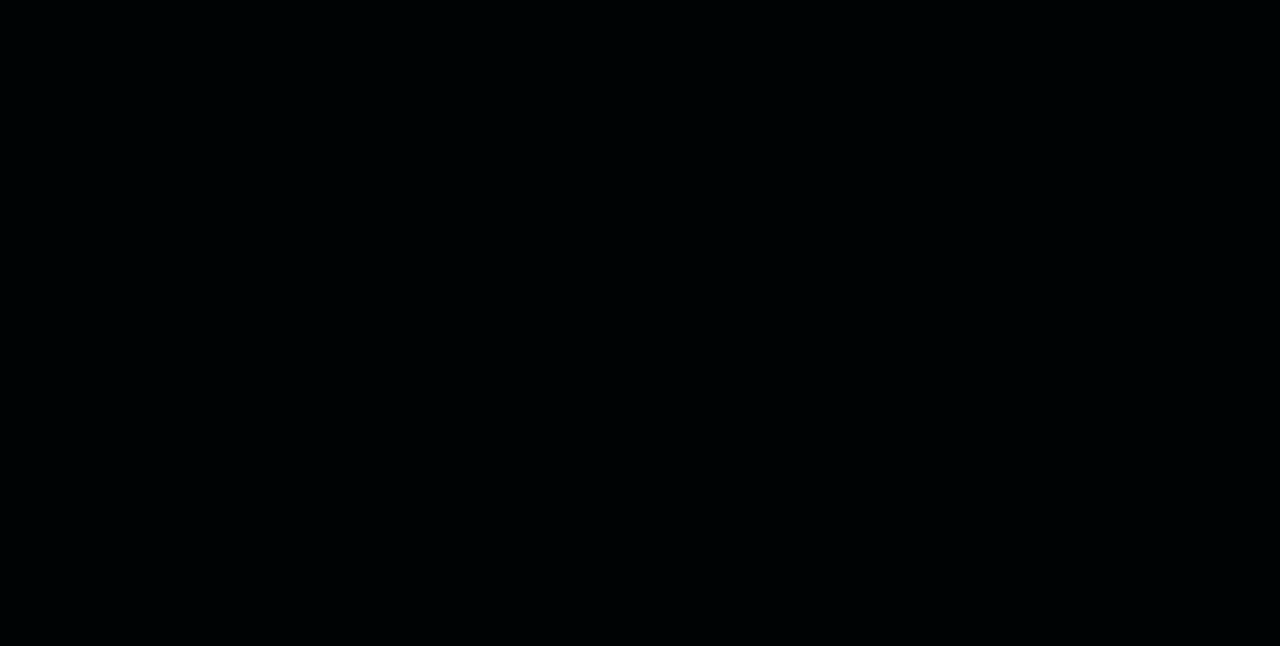
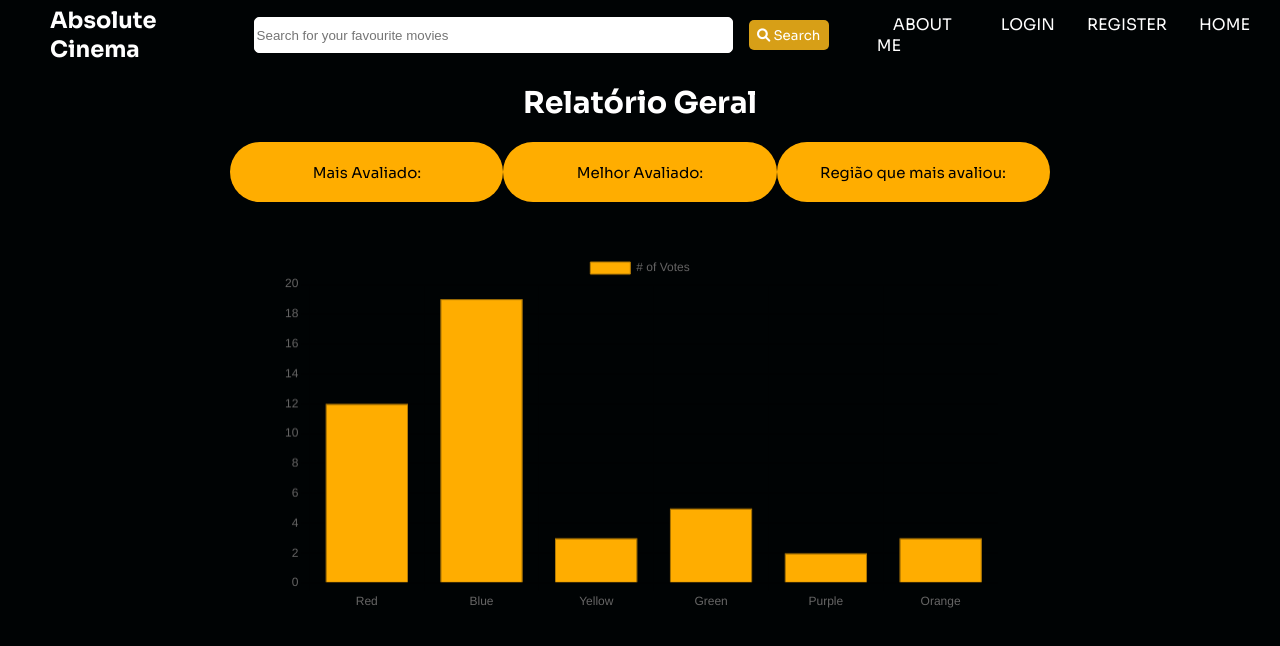
Before and after one commit to gustavosptech/absolute-cinema, a website: page public/dashboard.html in a window 1280 px wide. Drawn offline with nearby package versions, Linux system fonts and the light colour scheme.

Commit message:
add chart.js

```diff
--- a/package.json
+++ b/package.json
@@ -10,6 +10,7 @@
   "author": "Developed by Gustavo Oliveira @ São Paulo Tech School",
   "license": "MIT",
   "dependencies": {
+    "chart.js": "^4.4.6",
     "cors": "^2.8.5",
     "dotenv": "^16.4.5",
     "express": "^4.17.1",
--- a/public/css/dashboard.css
+++ b/public/css/dashboard.css
@@ -5,3 +5,44 @@ body {
     font-family: Sora;
     font-size: 15px;
 }
+
+.banner {
+    height: 100%;
+    position: relative;
+    overflow: hidden;
+    padding-top: 5%;
+    padding-left: 10%;
+    padding-right: 10%;
+    display: flex;
+    flex-direction: column;
+    justify-content: center;
+    align-items: center;
+}
+
+.cards {
+    width: 80%;
+    display: flex;
+    flex-direction: row;
+    justify-content: space-between;
+}
+
+.card {
+    width: 300px;
+    height: 60px;
+    background-color: #ffad00;
+    color: black;
+    border-radius: 50px;
+
+    display: flex;
+    align-items: center;
+    justify-content: center;
+}
+
+.graficoGeneros {
+    margin-top: 50px;
+    width: 70%;
+    border-radius: 50px;
+    display: flex;
+    justify-content: center;
+    align-items: center;
+}
--- a/public/dashboard.html
+++ b/public/dashboard.html
@@ -3,14 +3,48 @@
 <head>
     <meta charset="UTF-8">
     <meta name="viewport" content="width=device-width, initial-scale=1.0">
-    <title>Document</title>
+    <title>Dashboard</title>
     <link rel="stylesheet" href="css/header.css">
     <link rel="stylesheet" href="css/dashboard.css">
     <link rel="stylesheet" href="https://cdnjs.cloudflare.com/ajax/libs/font-awesome/6.0.0-beta3/css/all.min.css">
+    <script src="https://cdn.jsdelivr.net/npm/chart.js"></script>
 </head>
 <body>
+    <header>
+        <nav>
+            <a href="index.html">
+                <h1>Absolute Cinema</h1>
+            </a>
+            <div id="searchMovie" class="searchMovie">
+                <input type="text" id="input_title" placeholder="Search for your favourite movies">
+                <button onclick="stringInput()" class="button-search">
+                    <i class="icon fa-solid fa-magnifying-glass"></i>
+                    Search
+                </button>
+            </div>
+            <ul class="nav-items">
+                <li><a href="about.html">About Me</a></li>
+                <li id="nav_login"><a href="login.html">Login</a></li>
+                <li id="nav_register"><a href="signup.html">Register</a></li>
+                <li><a href="index.html">Home</a></li>
+                <li class="exit" id="nav_exit"><a onclick="exit()">Exit <i class="fas fa-sign-out-alt"></i>
+                </a></li>
+            </ul>
+        </nav>
+    </header>
+
+    <div class="banner">
+        <h1>Relatório Geral</h1>
+        <div class="cards">
+            <div class="card">Mais Avaliado: </div>
+            <div class="card">Melhor Avaliado: </div>
+            <div class="card">Região que mais avaliou: </div>
+        </div>
+        <div class="graficoGeneros" id="graficoGeneros"><canvas id="myChart"></canvas></div>
+    </div>
 
 </body>
 </html>
 
 <script src="js/dashboard.js"></script>
+<script src="js/sessao.js"></script>
--- a/public/js/dashboard.js
+++ b/public/js/dashboard.js
@@ -1,3 +1,28 @@
 if (sessionStorage.PAIS_USUARIO == 'null') {
     window.location = "./registerAddress.html";
 }
+
+
+const ctx = document.getElementById("myChart");
+
+  new Chart(ctx, {
+    type: 'bar',
+    data: {
+      labels: ['Red', 'Blue', 'Yellow', 'Green', 'Purple', 'Orange'],
+      datasets: [{
+        label: '# of Votes',
+        data: [12, 19, 3, 5, 2, 3],
+        borderWidth: 1,
+        borderColor: ['#b87f06'],
+        color: ['#ffffff'],
+        backgroundColor: ['#ffad00']
+      }]
+    },
+    options: {
+      scales: {
+        y: {
+          beginAtZero: true
+        }
+      }
+    }
+  });
--- a/public/js/sessao.js
+++ b/public/js/sessao.js
@@ -18,7 +18,7 @@ function exit(){
     nav_exit.style.display = 'none';
     nav_dash.style.display = 'none';
 
-    window.location = '../index.html'
+    window.location = 'index.html'
 
 }
 
```
Also changed, not shown: 1 other file.
